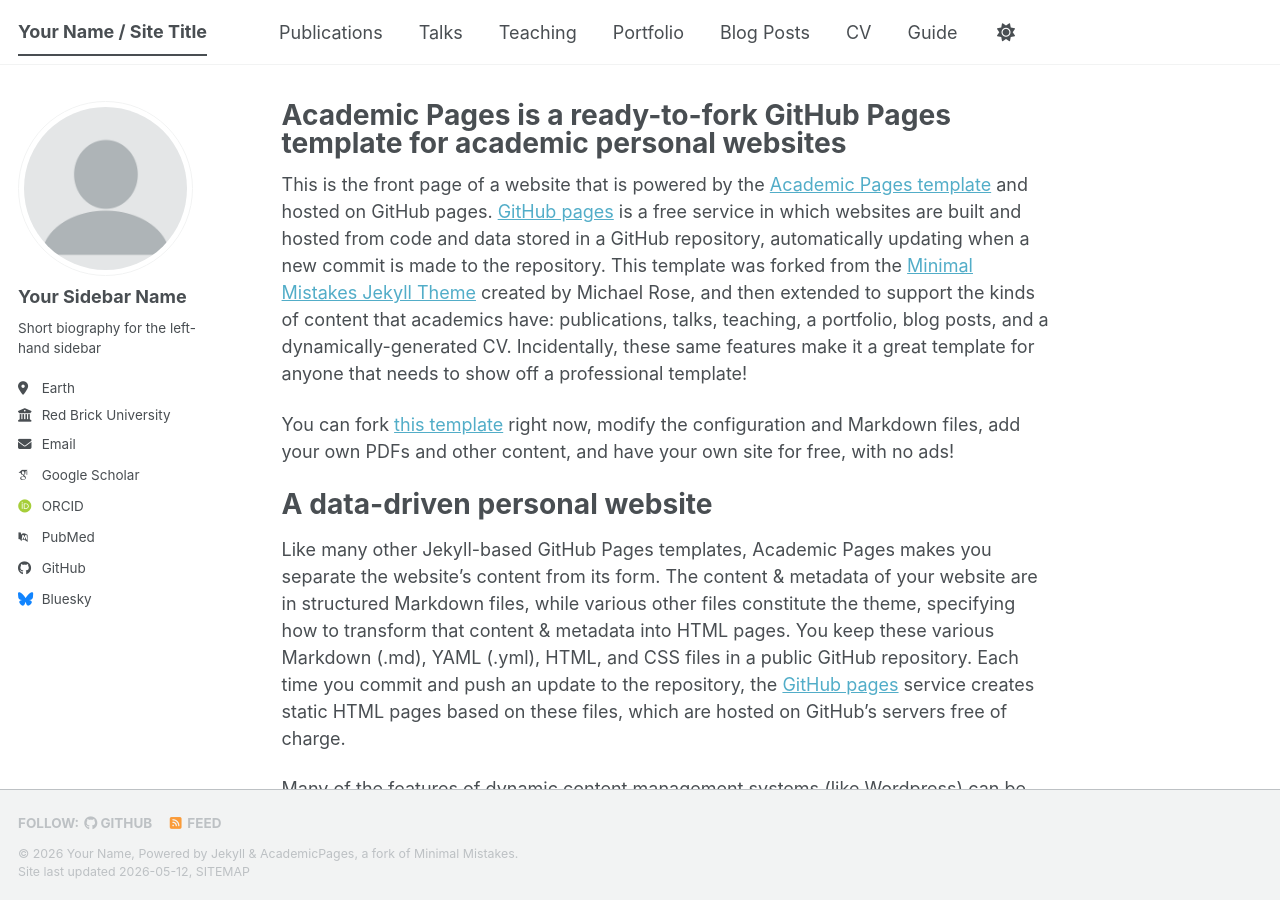
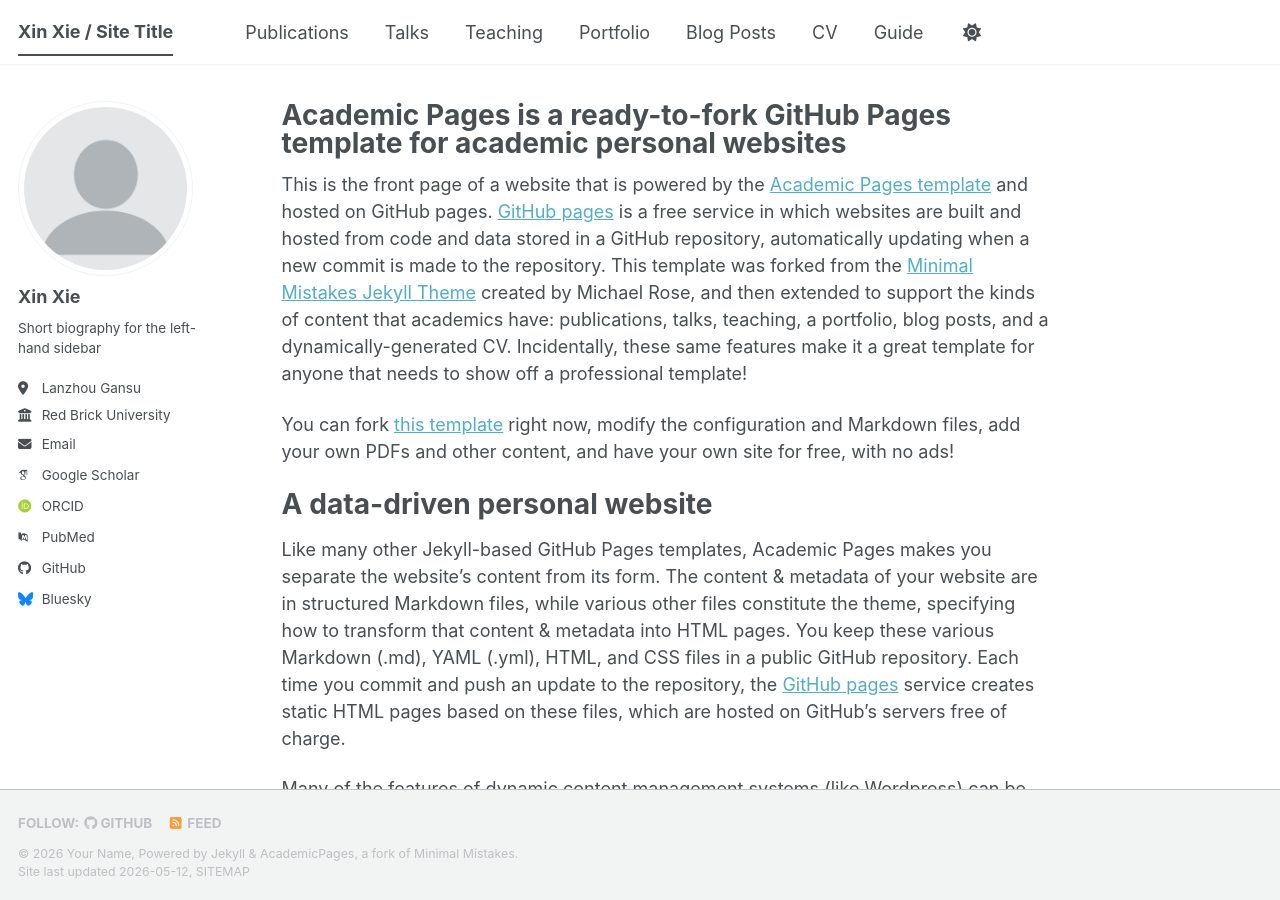
Before and after one commit to xiexin312/xiexin312.github.io, a Jekyll site: the page built from _pages/about.md, in a window 1280 px wide and 900 px high. Built offline with Jekyll 4.4.1, drawn with Linux system fonts in a browser that asks for light colours; some web fonts are replaced; a script bundle is joined from its source files by our own code; library files that are not in the unit come from our copies.

Commit message:
Update site title and author information in config

```diff
--- a/_config.yml
+++ b/_config.yml
@@ -9,7 +9,7 @@
 # Basic Site Settings
 locale                   : "en-US"
 site_theme               : "default" # The available themes options are "default", "air", "sunrise", "mint", "dirt" and "contrast"
-title                    : "Your Name / Site Title"
+title                    : "Xin Xie / Site Title"
 title_separator          : "-"
 name                     : &name "Your Name"
 description              : &description "Your Name's academic portfolio"   # Update this with a general description of your site, this is the default if not overridden by a page
@@ -24,10 +24,10 @@
 author:
   # Biographic information
   avatar           : "profile.png"
-  name             : "Your Sidebar Name"
+  name             : "Xin Xie"
   pronouns         : # example: "she/her"
   bio              : "Short biography for the left-hand sidebar"
-  location         : "Earth"
+  location         : "Lanzhou Gansu"
   employer         : "Red Brick University"
   uri              : # URL
   email            : "none@example.org"
```
